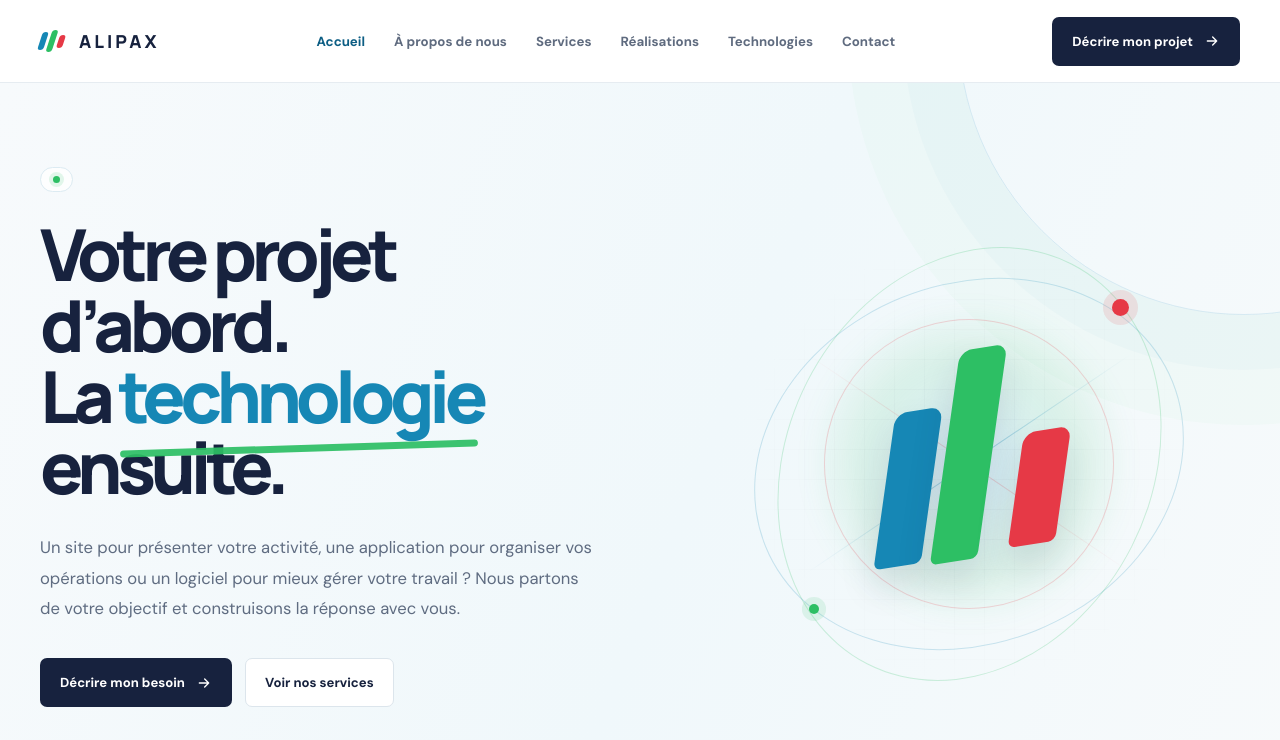
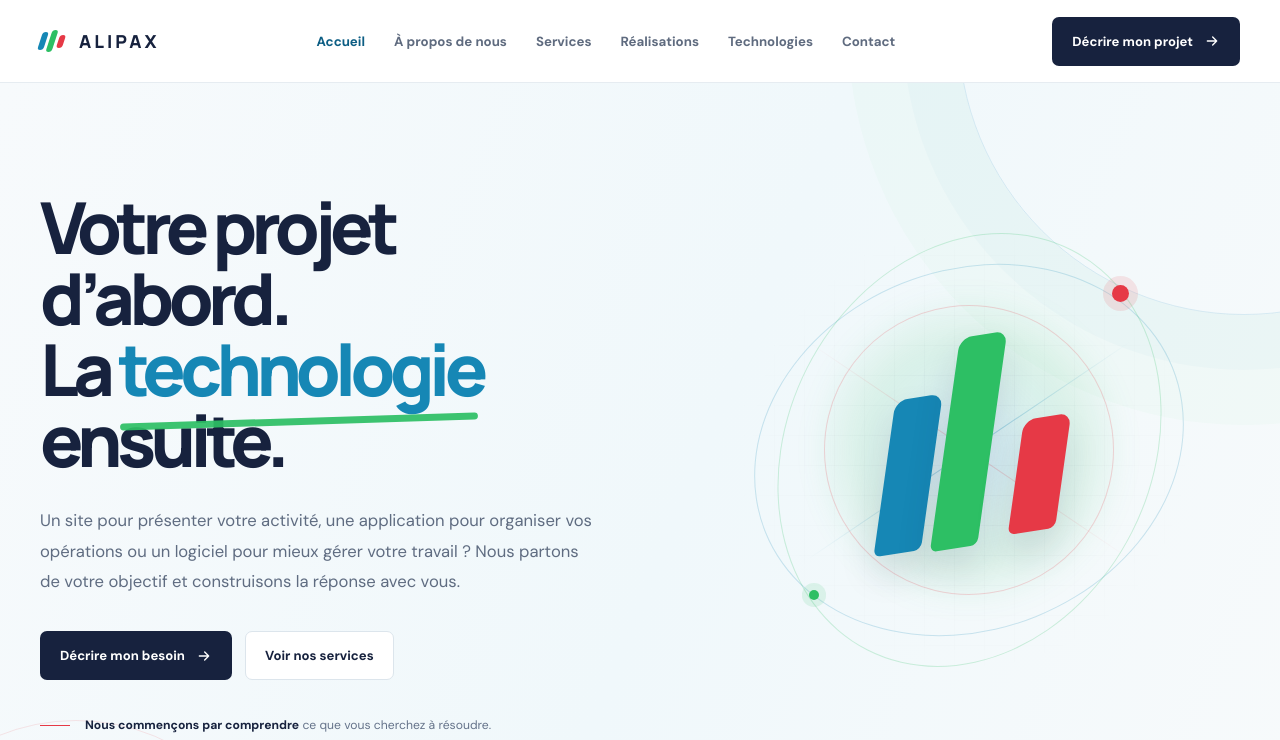
Before and after one commit to alipax-dev/alipax-website, a plain HTML site: page frontend/index.html in a window 1280 px wide. Shown: the top 740 px of the page. Drawn offline with Linux system fonts and the light colour scheme.

Commit message:
mofications de div ilikua faux sana

```diff
--- a/frontend/index.html
+++ b/frontend/index.html
@@ -106,9 +106,6 @@
       <section class="hero" id="accueil">
         <div class="container hero-grid">
           <div class="hero-copy reveal">
-            <div class="hero-label">
-              <i></i>
-            </div>
             <h1>
               Votre projet d’abord.<br />La
               <span class="line-accent">technologie</span><br />ensuite.
```
